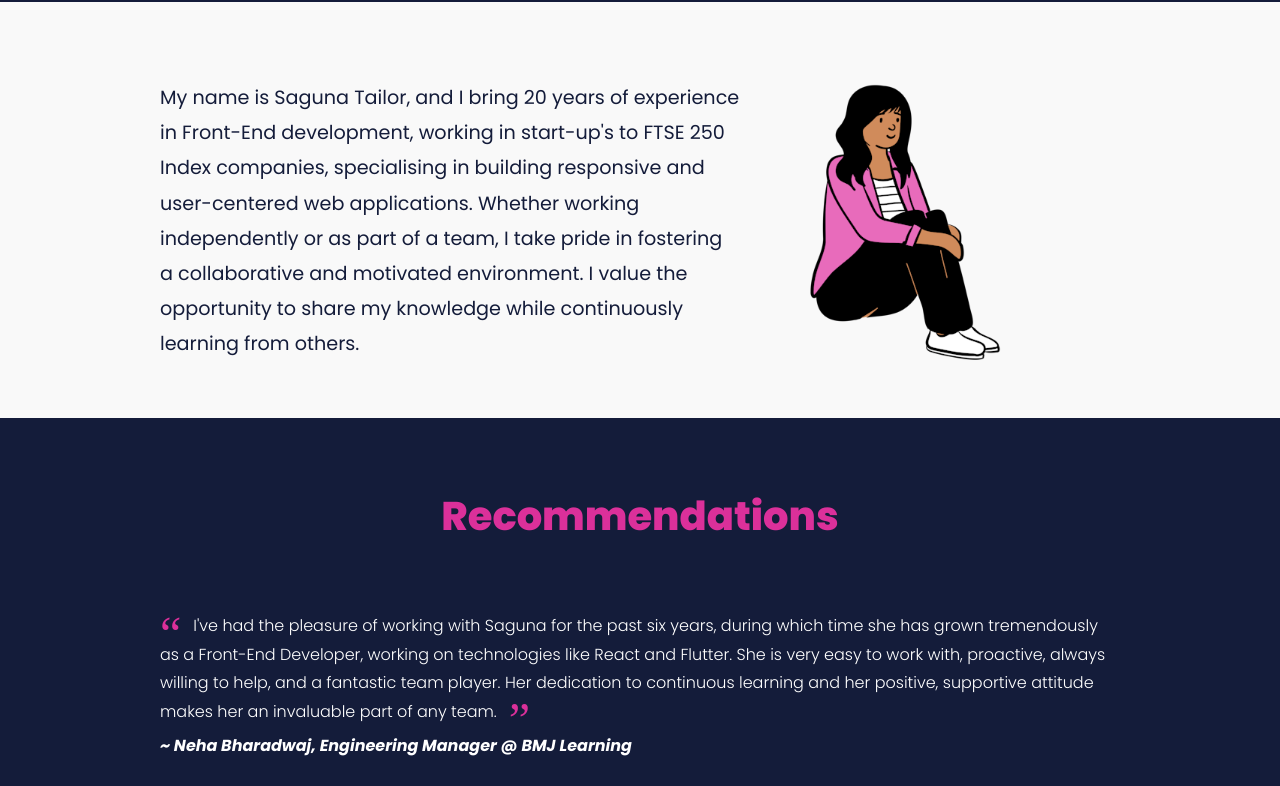
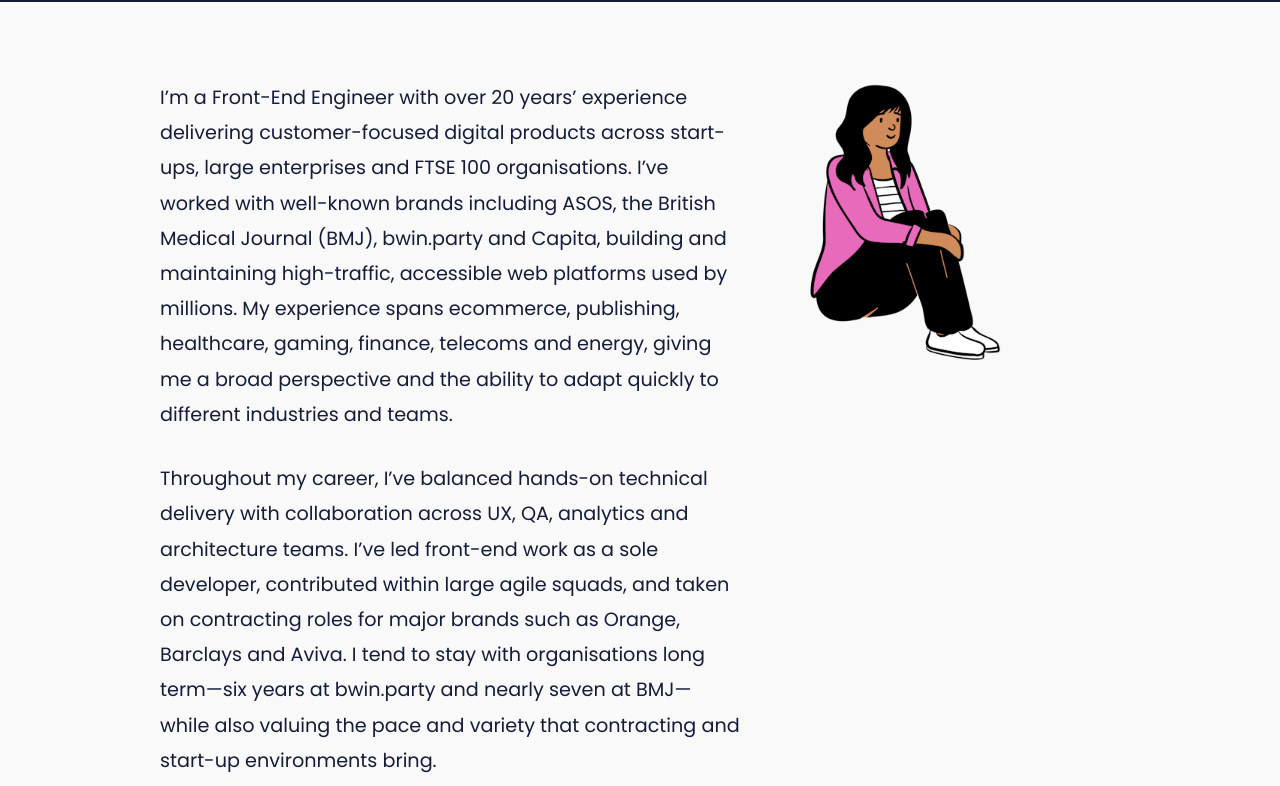
Before and after one commit to sagunatailor/portfolio, a website: page index.html in a window 1280 px wide. Shown: the part 616-1402 px from the top of the page. Drawn offline with Linux system fonts and the light colour scheme.

Commit message:
Revise about section with updated professional summary
Updated personal introduction to reflect experience and notable brands worked with.

```diff
--- a/index.html
+++ b/index.html
@@ -60,12 +60,9 @@
         <div>
           <div>
             <p>
-              My name is Saguna Tailor, and I bring 20 years of experience in
-              Front-End development, working in start-up's to FTSE 250 Index companies, specialising in building responsive and
-              user-centered web applications. Whether working independently or
-              as part of a team, I take pride in fostering a collaborative and
-              motivated environment. I value the opportunity to share my
-              knowledge while continuously learning from others.
+              I’m a Front-End Engineer with over 20 years’ experience delivering customer-focused digital products across start-ups, large enterprises and FTSE 100 organisations. I’ve worked with well-known brands including ASOS, the British Medical Journal (BMJ), bwin.party and Capita, building and maintaining high-traffic, accessible web platforms used by millions. My experience spans ecommerce, publishing, healthcare, gaming, finance, telecoms and energy, giving me a broad perspective and the ability to adapt quickly to different industries and teams.</p>
+
+<p>Throughout my career, I’ve balanced hands-on technical delivery with collaboration across UX, QA, analytics and architecture teams. I’ve led front-end work as a sole developer, contributed within large agile squads, and taken on contracting roles for major brands such as Orange, Barclays and Aviva. I tend to stay with organisations long term—six years at bwin.party and nearly seven at BMJ—while also valuing the pace and variety that contracting and start-up environments bring.</p>
             </p>
           </div>
           <figure><img src="images/me.png" alt="me" /></figure>
```
